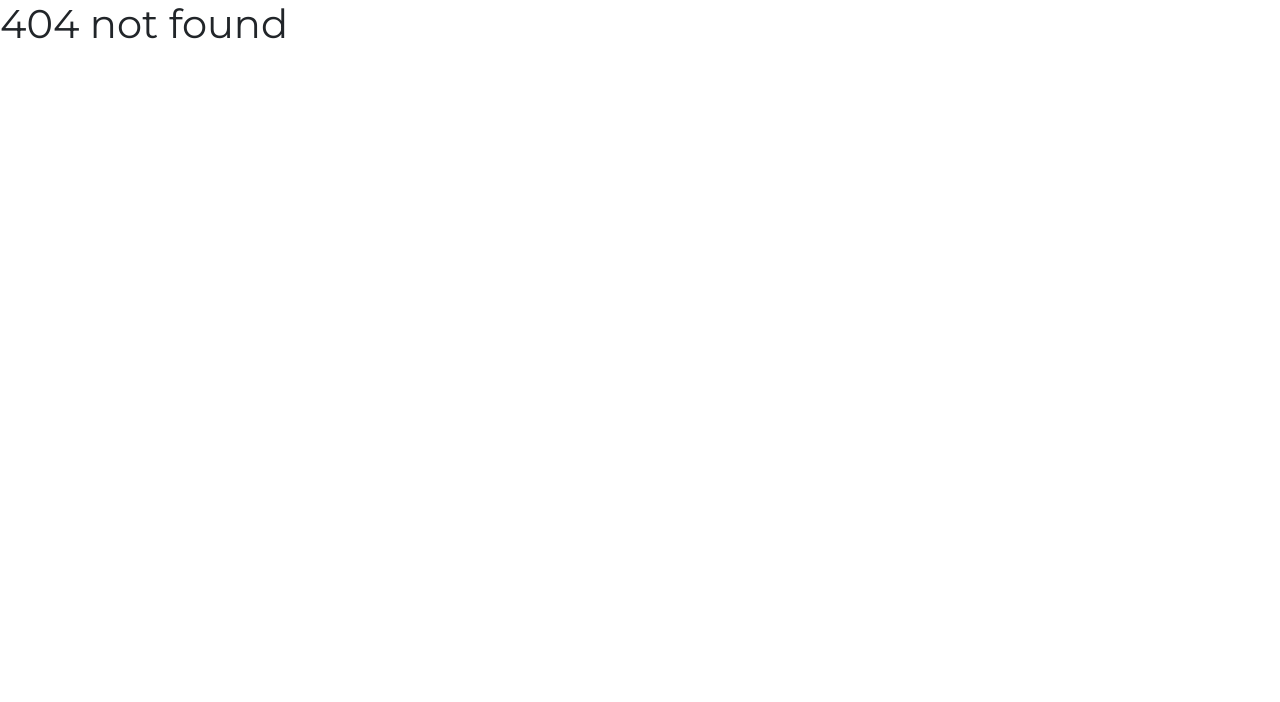
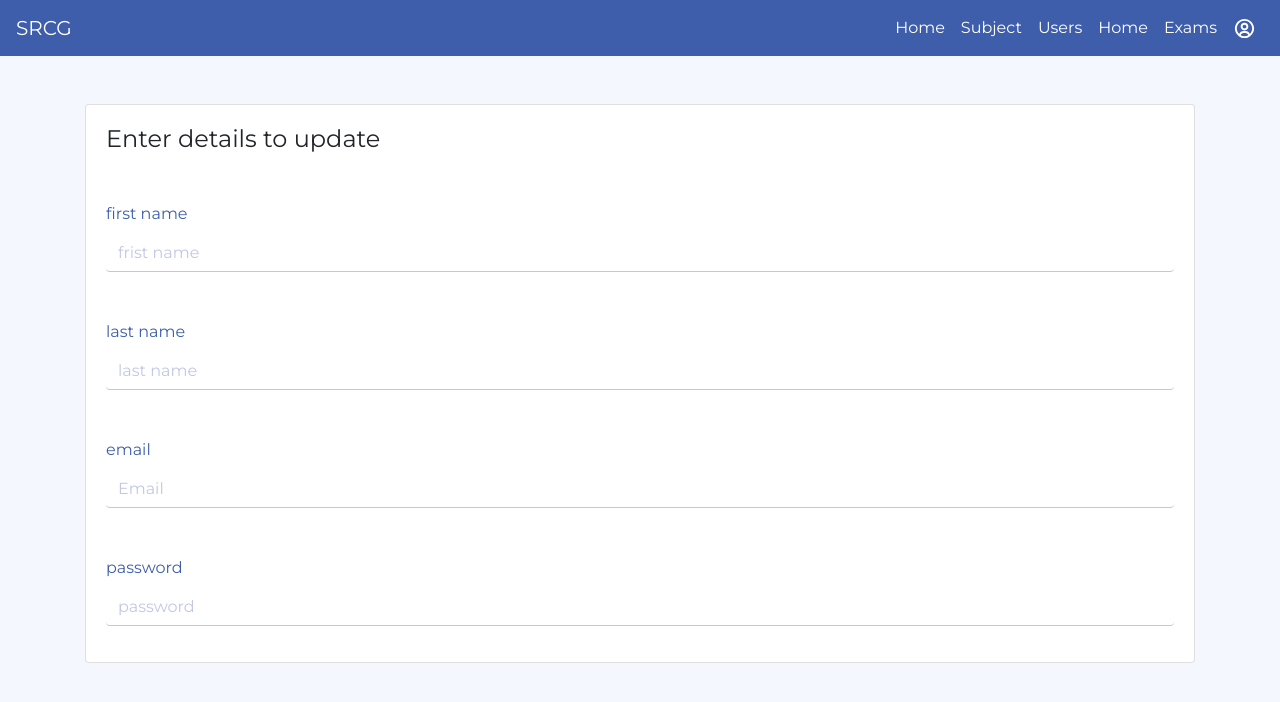
Before and after one commit to madhu1803/react_exam_analyzer, a React (Create React App) app: page /teacher/update in a window 1280 px wide. Before the commit this address had no page. Shown: the top 702 px of the page. Built offline with nearby package versions, Linux system fonts and the light colour scheme; sample sign-in values are in the browser's storage.

Commit message:
update started

```diff
--- a/src/App.css
+++ b/src/App.css
@@ -9,6 +9,7 @@ body {
   -moz-osx-font-smoothing: grayscale;
   height: 100%;
   width: 100%;
+  background-color: #f4f7fe;
 }
 
 #root {
--- a/src/App.js
+++ b/src/App.js
@@ -1,13 +1,13 @@
-import React, { Component } from 'react'
-import  './App.css';
+import React, { Component } from "react";
+import "./App.css";
 import {
   BrowserRouter as Router,
   Switch,
   Route,
-  Redirect
+  Redirect,
 } from "react-router-dom";
 import { AuthenticatedRoute, NonAuthenticatedRoute } from "./helpers/Routes";
-import { Home , Login ,Page404} from './pages/index';
+import { Home, Login, Update, Page404 } from "./pages/index";
 
 export default class App extends Component {
   render() {
@@ -16,12 +16,13 @@ export default class App extends Component {
         {/* A <Switch> looks through its children <Route>s and
             renders the first one that matches the current URL. */}
         <Switch>
-        <Redirect exact from="/" to="/login" />
-          <NonAuthenticatedRoute path="/login" component={Login}/>
-          <AuthenticatedRoute path="/home" component={Home}/>
-          <Route  component={Page404}/>
+          <Redirect exact from="/" to="/login" />
+          <NonAuthenticatedRoute path="/login" component={Login} />
+          <AuthenticatedRoute path="/home" component={Home} />
+          <AuthenticatedRoute path="/teacher/update" component={Update} />
+          <Route component={Page404} />
         </Switch>
-    </Router>
-    )
+      </Router>
+    );
   }
 }
--- /dev/null
+++ b/src/pages/Update.js
@@ -0,0 +1,23 @@
+import React, { Component } from "react";
+import { Navibar, Input } from "../components/index";
+import { Card } from "react-bootstrap";
+export default class Update extends Component {
+  render() {
+    return (
+      <div>
+        <Navibar />
+        <div className="home-container container mt-5">
+          <Card>
+            <Card.Body>
+              <h4>Enter details to update</h4>
+              <Input type="text" name="first name" placeholder="frist name" />
+              <Input type="text" name="last name" placeholder="last name" />
+              <Input type="email" name="email" placeholder="Email" />
+              <Input type="password" name="password" placeholder="password" />
+            </Card.Body>
+          </Card>
+        </div>
+      </div>
+    );
+  }
+}
```
Also changed, not shown: src/pages/index.js (+4 -3 lines).
